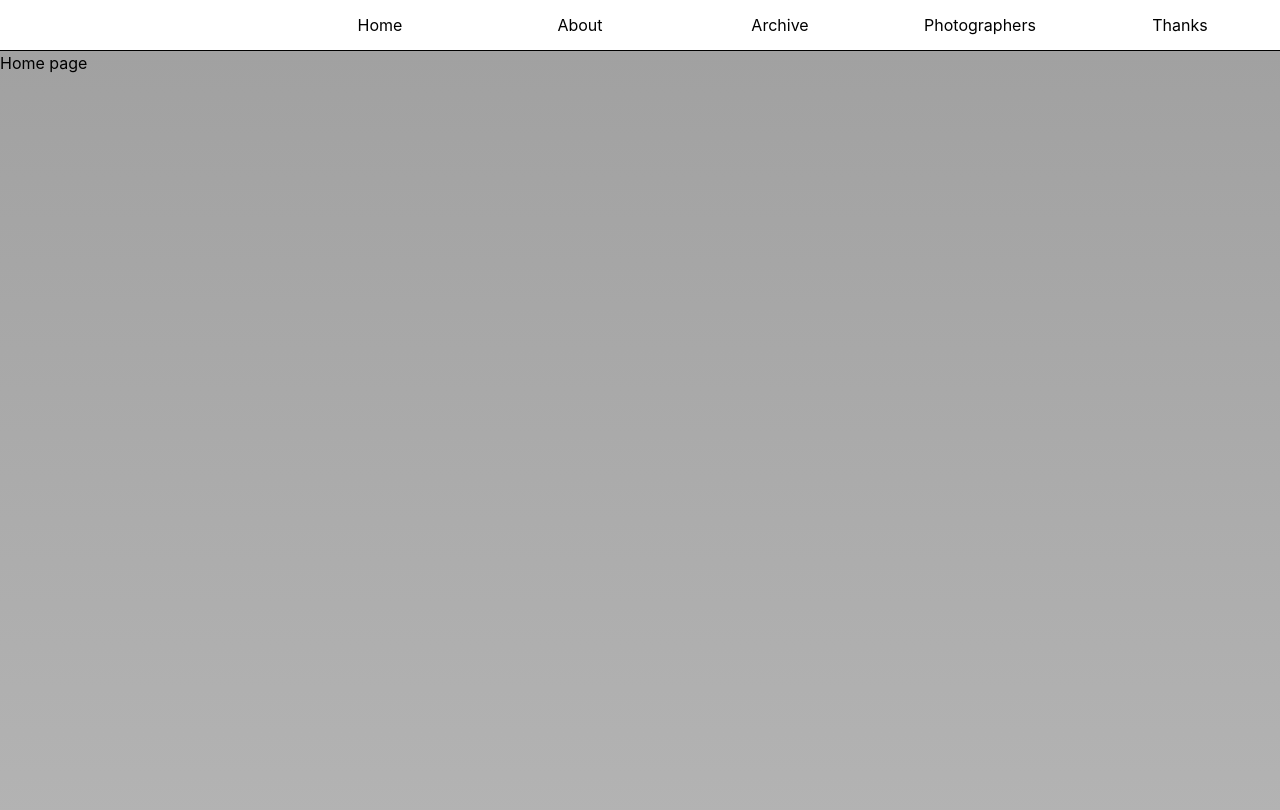
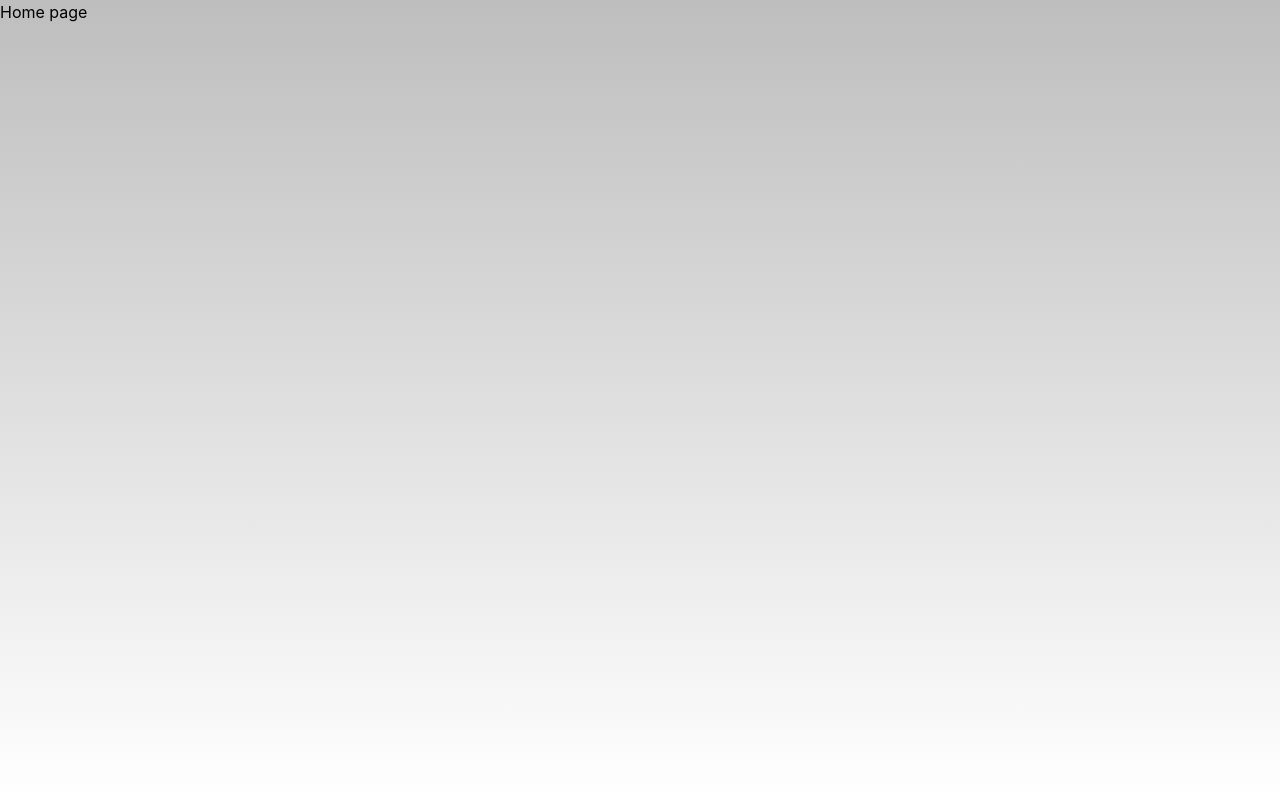
Before and after one commit to Sogangphoto/67th-regular-archive, a React (Create React App) app: page / in a window 1280 px wide. Shown: the top 810 px of the page. Built offline with nearby package versions, Linux system fonts and the light colour scheme.

Commit message:
style: navigation opacity by scroll

```diff
--- a/src/component/Navigation.tsx
+++ b/src/component/Navigation.tsx
@@ -1,30 +1,56 @@
+import { useEffect, useMemo, useState } from "react";
 import { Link } from "react-router-dom";
 import styled from "styled-components";
 
-const Navigation = () => {
-  const Navigation = styled.div`
-    display: flex;
-    width: 100%;
-    justify-content: flex-end;
-    border-bottom: 1px solid black;
-  `;
+const StyledLink = styled(Link)`
+  width: 200px;
+  height: 50px;
+  text-align: center;
+  line-height: 50px;
+`;
 
-  const StyledLink = styled(Link)`
-    width: 200px;
-    height: 50px;
-    text-align: center;
-    line-height: 50px;
-  `;
+const NavContainer = styled.div<{
+  $opacityHeight?: number;
+  $scrollY: number;
+}>`
+  top: 0;
+  left: 0;
+  position: fixed;
+  display: flex;
+  width: 100%;
+  justify-content: flex-end;
+  border-bottom: 1px solid black;
+
+  opacity: ${(p) => (p.$opacityHeight ? p.$scrollY / p.$opacityHeight : 1)};
+`;
+
+const Navigation = ({ opacityHeight }: { opacityHeight?: number }) => {
+  const [scrollY, setScrollY] = useState(0);
+
+  useEffect(() => {
+    if (!opacityHeight) return;
+
+    document.addEventListener("scroll", () => {
+      if (window.scrollY < opacityHeight) {
+        setScrollY(window.scrollY);
+      }
+    });
+    return () => {};
+  }, []);
 
   return (
     <>
-      <Navigation id="navigation">
+      <NavContainer
+        id="navigation"
+        $opacityHeight={opacityHeight}
+        $scrollY={scrollY}
+      >
         <StyledLink to="/">Home</StyledLink>
         <StyledLink to="about">About</StyledLink>
         <StyledLink to="archive">Archive</StyledLink>
         <StyledLink to="photographers">Photographers</StyledLink>
         <StyledLink to="thanks">Thanks</StyledLink>
-      </Navigation>
+      </NavContainer>
     </>
   );
 };
--- a/src/pages/home/index.module.css
+++ b/src/pages/home/index.module.css
@@ -1,7 +1,7 @@
 .container {
-  height: 4000px;
+  height: 100vh;
   background: linear-gradient(
-    /* 90deg, */ rgb(161, 161, 161) 0%,
+    /* 90deg, */ rgb(190, 190, 190) 0%,
     rgba(255, 255, 255, 1) 100%
   );
 }
--- a/src/pages/home/index.tsx
+++ b/src/pages/home/index.tsx
@@ -4,10 +4,15 @@ import Navigation from "../../component/Navigation";
 import styles from "./index.module.css";
 
 function Index() {
+  const TestDiv = styled.div`
+    background-color: skyblue;
+    height: ${window.outerHeight}px;
+  `;
   return (
     <>
-      <Navigation />
+      <Navigation opacityHeight={window.outerHeight} />
       <div className={styles.container}>Home page</div>
+      <div style={{ height: "2000px" }}></div>
     </>
   );
 }
```
